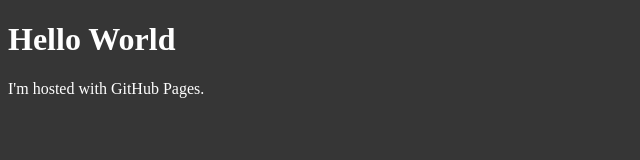
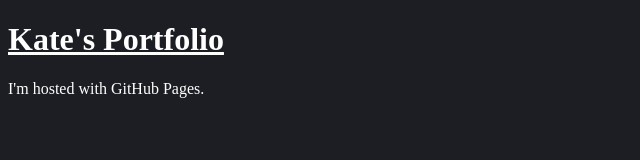
Before and after one commit to CapraKate/CapraKate.github.io, a plain HTML site: page index.html in a window 1280 px wide. Shown: the whole page, without its empty margins (0-640 px from the left). Drawn offline with Linux system fonts and the light colour scheme.

Commit message:
Update index.html

```diff
--- a/index.html
+++ b/index.html
@@ -3,13 +3,14 @@
 	<head>
 		<style>
 			* {
-				background: #363636;
+				background: #1d1e24;
 				color: white;
+				font-family: "Rockwell";
 			}
 		</style>
 	</head>
 	<body>
-		<h1>Hello World</h1>
+		<a href="index.html"><h1>Kate's Portfolio</h1></a>
 		<p>I'm hosted with GitHub Pages.</p>
 	</body>
 </html>
```
